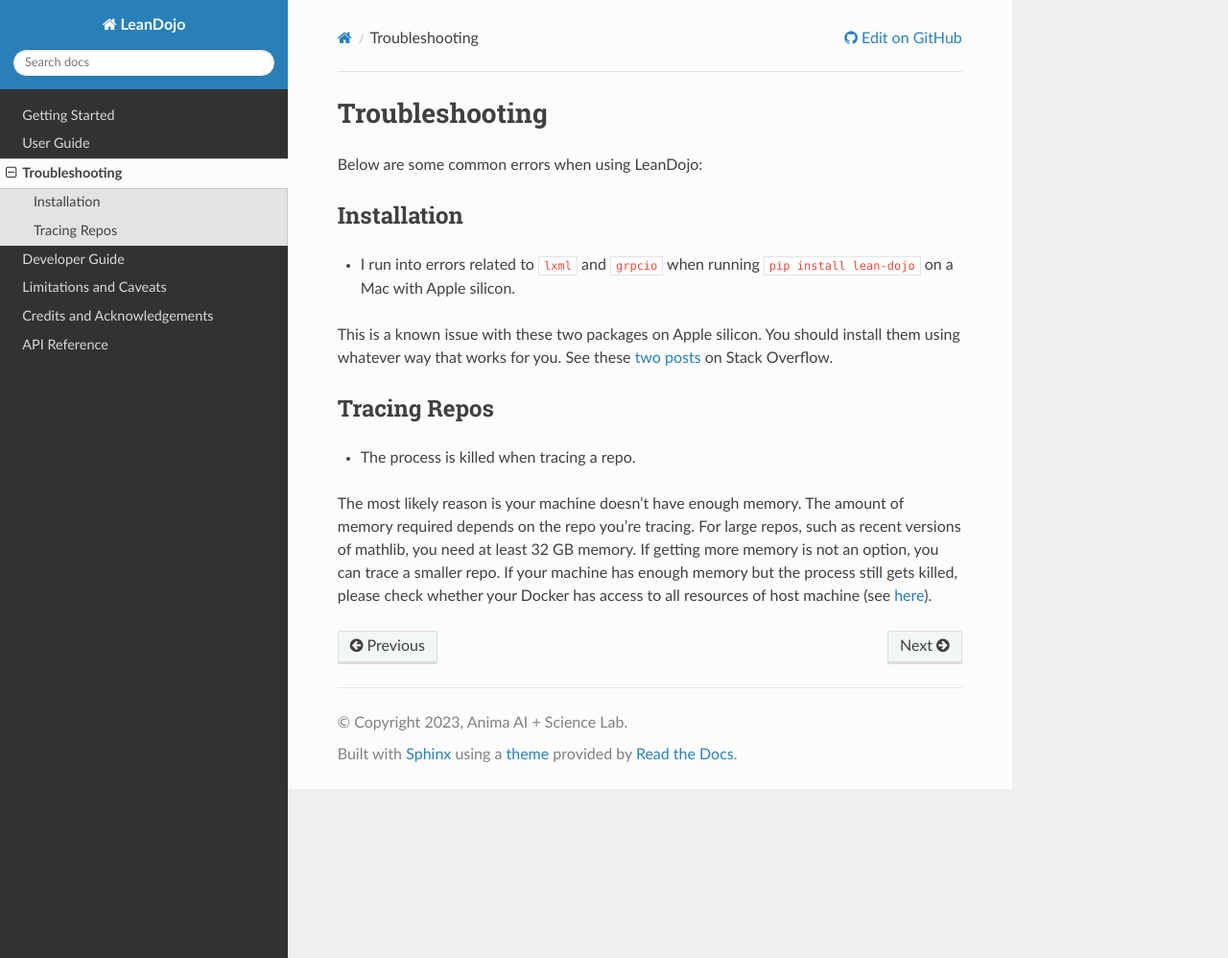
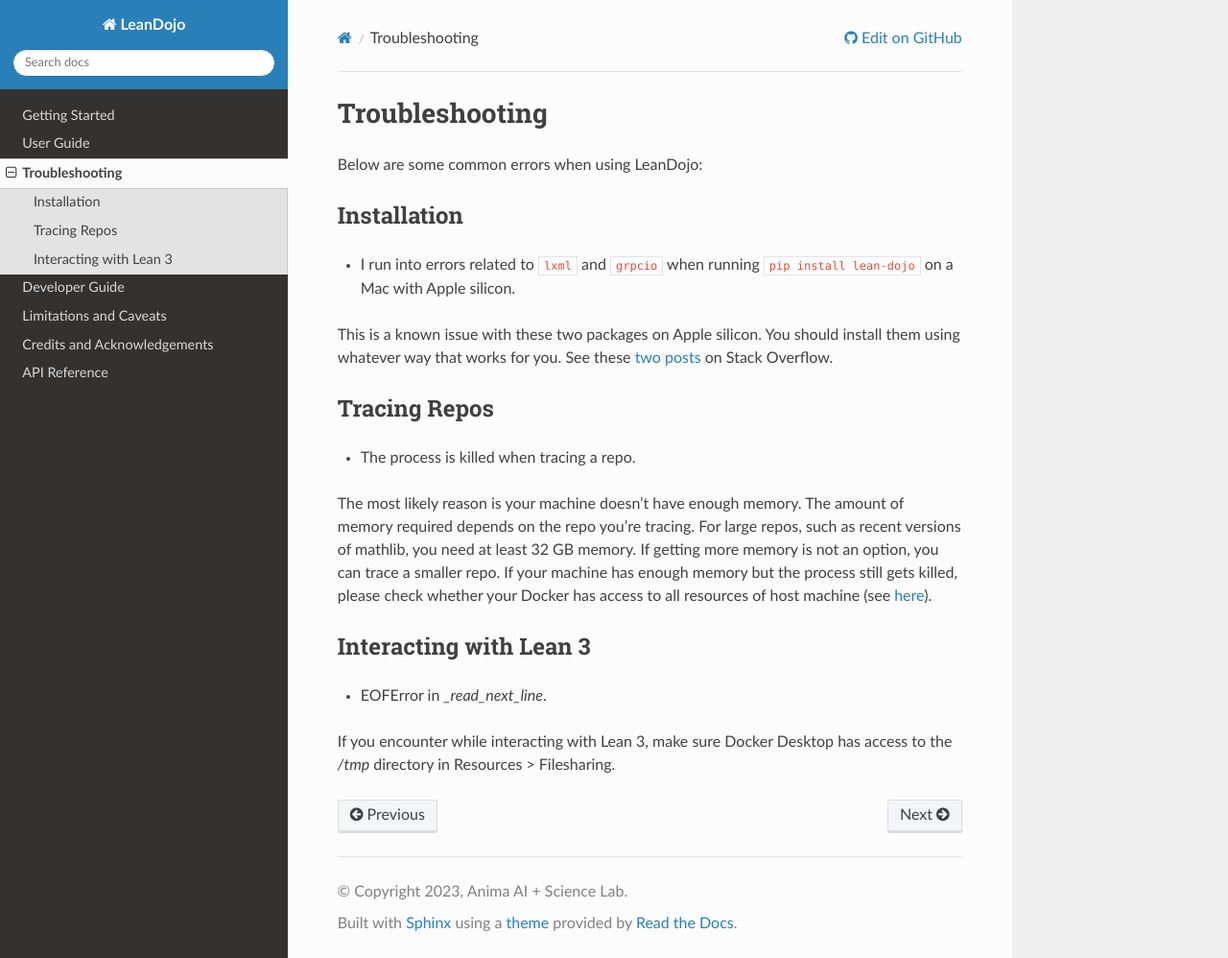
Before and after one commit to lean-dojo/LeanDojo, a Sphinx documentation site: the page built from docs/source/troubleshooting.rst, in a window 1280 px wide and 998 px high. Shown: the whole window at 96% size. Built offline with Sphinx 7.4.7 and the Read the Docs theme 2.0.0, drawn with Linux system fonts in a browser that asks for light colours.

Commit message:
Update troubleshooting.rst

```diff
--- a/docs/source/troubleshooting.rst
+++ b/docs/source/troubleshooting.rst
@@ -22,3 +22,8 @@
 versions of mathlib, you need at least 32 GB memory. If getting more memory is not an option,
 you can trace a smaller repo. If your machine has enough memory but the process still gets killed, please check
 whether your Docker has access to all resources of host machine (see `here <https://docs.docker.com/desktop/settings/mac/#resources>`_).
+
+Interacting with Lean 3
+*************
+* EOFError in `_read_next_line`.
+If you encounter while interacting with Lean 3, make sure Docker Desktop has access to the `/tmp` directory in Resources > Filesharing.
```
